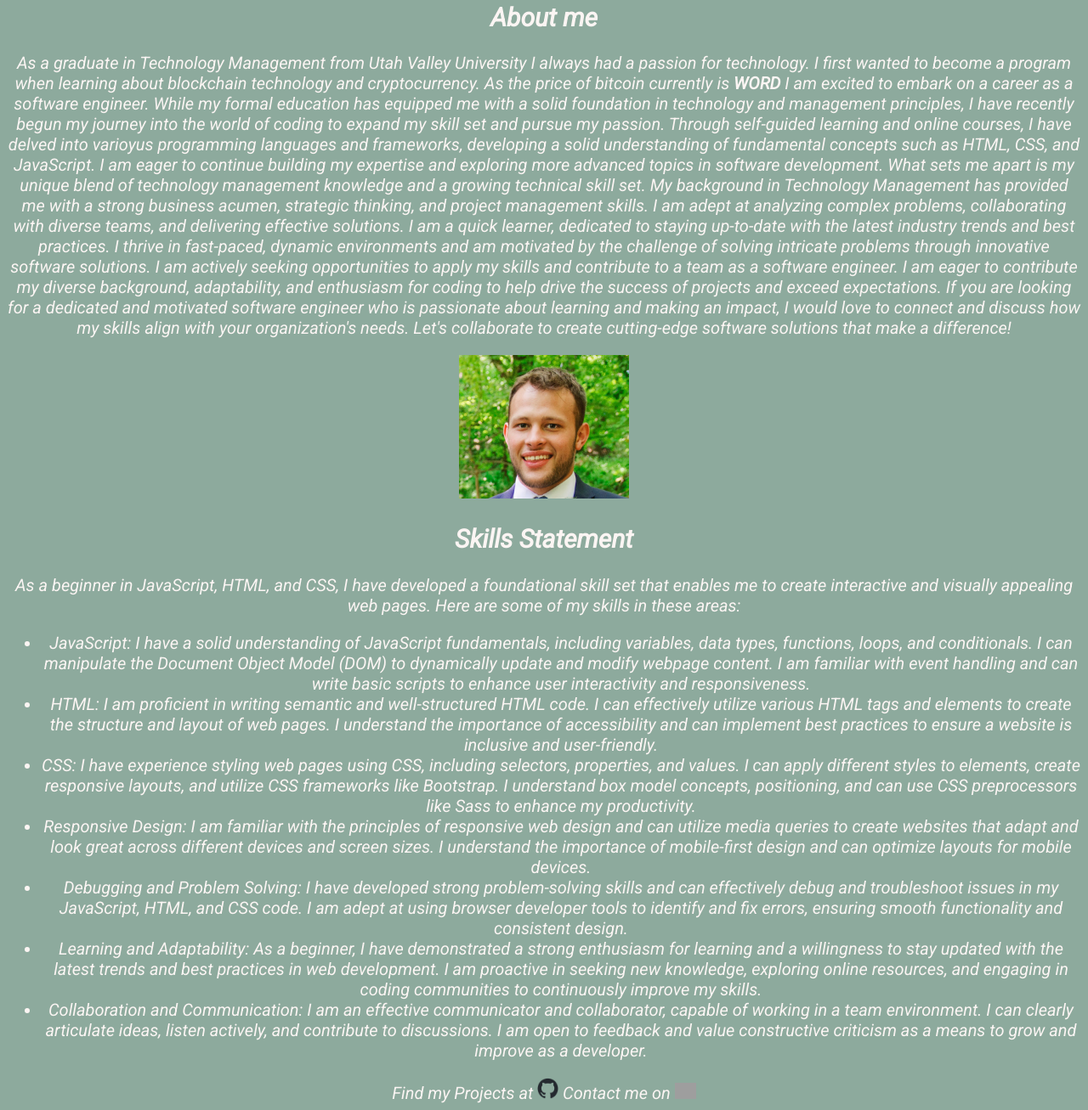
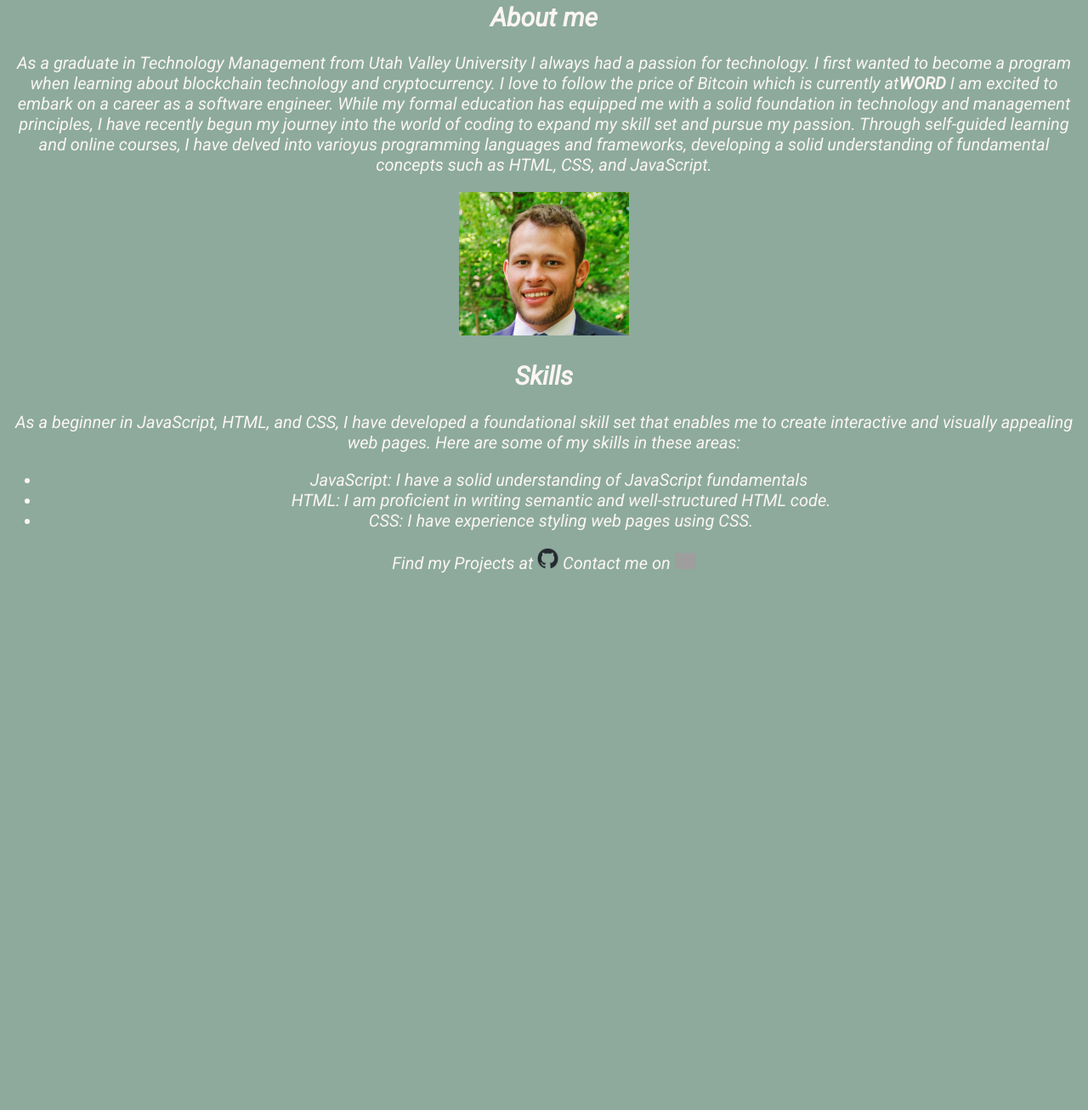
Before and after one commit to trent-ireland/Portfolio-Website, a plain HTML site: page index.html in a window 1280 px wide. Shown: the part 165-1472 px from the top of the page at 85% size. After the commit the page ends 848 px from the top, so only its background shows below. Drawn offline with nearby package versions, Linux system fonts and the light colour scheme; no server answers; grey boxes are pictures that could not be loaded.

Commit message:
less words

```diff
--- a/index.html
+++ b/index.html
@@ -24,27 +24,20 @@
 
     <div id = "About Me">
     <h2>About me</h2>
-    <p id =btcStatement>As a graduate in Technology Management from Utah Valley University I always had a passion for technology. I first wanted to become a program when learning about blockchain technology and cryptocurrency. As the price of bitcoin currently is <strong>WORD</Strong>  I am excited to embark on a career as a software engineer. While my formal education has equipped me with a solid foundation in technology and management principles, I have recently begun my journey into the world of coding to expand my skill set and pursue my passion.
-        Through self-guided learning and online courses, I have delved into varioyus programming languages and frameworks, developing a solid understanding of fundamental concepts such as HTML, CSS, and JavaScript. I am eager to continue building my expertise and exploring more advanced topics in software development.
-        What sets me apart is my unique blend of technology management knowledge and a growing technical skill set. My background in Technology Management has provided me with a strong business acumen, strategic thinking, and project management skills. I am adept at analyzing complex problems, collaborating with diverse teams, and delivering effective solutions.
-        I am a quick learner, dedicated to staying up-to-date with the latest industry trends and best practices. I thrive in fast-paced, dynamic environments and am motivated by the challenge of solving intricate problems through innovative software solutions.
-        I am actively seeking opportunities to apply my skills and contribute to a team as a software engineer. I am eager to contribute my diverse background, adaptability, and enthusiasm for coding to help drive the success of projects and exceed expectations.
-        If you are looking for a dedicated and motivated software engineer who is passionate about learning and making an impact, I would love to connect and discuss how my skills align with your organization's needs.
-        Let's collaborate to create cutting-edge software solutions that make a difference!
+    <p id =btcStatement>As a graduate in Technology Management from Utah Valley University I always had a passion for technology. I first wanted to become a program when learning about blockchain technology and cryptocurrency.  I love to follow the price of Bitcoin which is currently at<strong>WORD</Strong>  I am excited to embark on a career as a software engineer. While my formal education has equipped me with a solid foundation in technology and management principles, I have recently begun my journey into the world of coding to expand my skill set and pursue my passion.
+        Through self-guided learning and online courses, I have delved into varioyus programming languages and frameworks, developing a solid understanding of fundamental concepts such as HTML, CSS, and JavaScript.
         </p>
         <img src="IMG_0007.JPG" alt="Picture of Me" width= 200px>
 
     </div>
-        <h2>Skills Statement</h2>
+        <h2>Skills</h2>
         <p>As a beginner in JavaScript, HTML, and CSS, I have developed a foundational skill set that enables me to create interactive and visually appealing web pages. Here are some of my skills in these areas:</p>
   <ul>
-    <li>JavaScript: I have a solid understanding of JavaScript fundamentals, including variables, data types, functions, loops, and conditionals. I can manipulate the Document Object Model (DOM) to dynamically update and modify webpage content. I am familiar with event handling and can write basic scripts to enhance user interactivity and responsiveness.</li>
-    <li>HTML: I am proficient in writing semantic and well-structured HTML code. I can effectively utilize various HTML tags and elements to create the structure and layout of web pages. I understand the importance of accessibility and can implement best practices to ensure a website is inclusive and user-friendly.</li>
-    <li>CSS: I have experience styling web pages using CSS, including selectors, properties, and values. I can apply different styles to elements, create responsive layouts, and utilize CSS frameworks like Bootstrap. I understand box model concepts, positioning, and can use CSS preprocessors like Sass to enhance my productivity.</li>
-    <li>Responsive Design: I am familiar with the principles of responsive web design and can utilize media queries to create websites that adapt and look great across different devices and screen sizes. I understand the importance of mobile-first design and can optimize layouts for mobile devices.</li>
-    <li>Debugging and Problem Solving: I have developed strong problem-solving skills and can effectively debug and troubleshoot issues in my JavaScript, HTML, and CSS code. I am adept at using browser developer tools to identify and fix errors, ensuring smooth functionality and consistent design.</li>
-    <li>Learning and Adaptability: As a beginner, I have demonstrated a strong enthusiasm for learning and a willingness to stay updated with the latest trends and best practices in web development. I am proactive in seeking new knowledge, exploring online resources, and engaging in coding communities to continuously improve my skills.</li>
-    <li>Collaboration and Communication: I am an effective communicator and collaborator, capable of working in a team environment. I can clearly articulate ideas, listen actively, and contribute to discussions. I am open to feedback and value constructive criticism as a means to grow and improve as a developer.</li>
+    <li>JavaScript: I have a solid understanding of JavaScript fundamentals <img scr = </li>
+    <li>HTML: I am proficient in writing semantic and well-structured HTML code. </li>
+    <li>CSS: I have experience styling web pages using CSS.</li>
+
+
   </ul>
 </body>
 <script src="script.js"></script>
```
